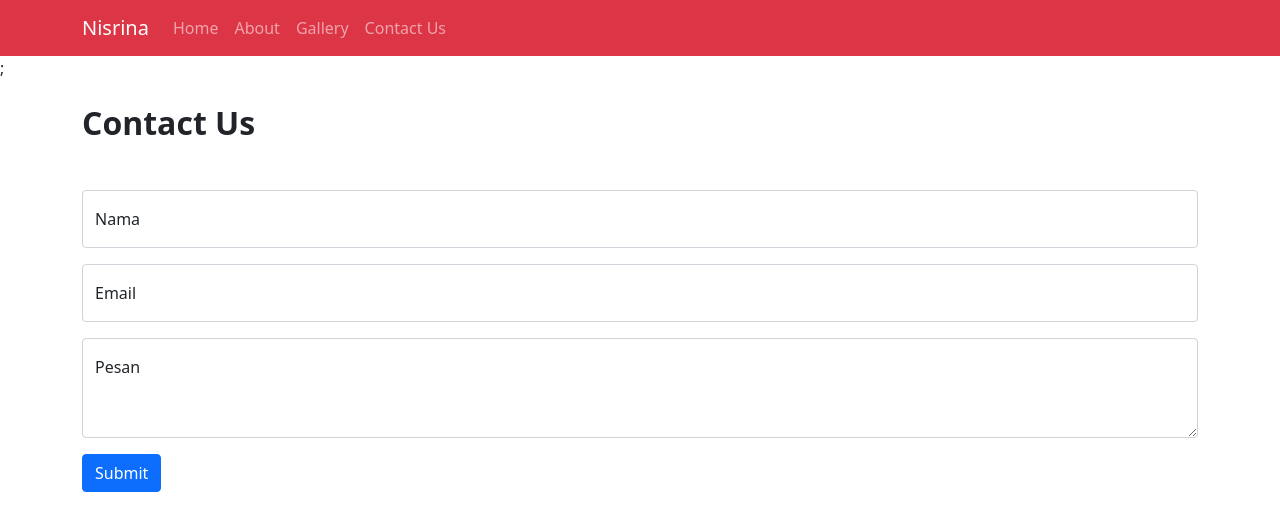
After one commit to NisrinaAmaliaIf/01-Laravel-KK4A, a Laravel app: template resources/views/contacts.blade.php in a window 1280 px wide. The commit adds this page. Shown: the top 531 px of the page. Run offline with Laravel 8, Linux system fonts and the light colour scheme; the template is opened without the code that fills it, so the values that code supplies are empty.

Commit message:
praktik modul 3 nisrina

```diff
--- /dev/null
+++ b/resources/views/contacts.blade.php
@@ -0,0 +1,27 @@
+@extends('layouts.main')
+@section ('container')
+    <div class= "title-top mb-5">
+    <h2 class= "fw-bold">Contact Us</h2>
+</div>
+
+<form>
+  <div class="form-floating mb-3">
+    <input type="text" class="form-control" id="inputname" placeholder="Nama">
+    <label for="inputname">Nama</label>
+  </div>
+
+  <div class="form-floating mb-3">
+    <input type="email" class="form-control" id="inputemail" placeholder="Email">
+    <label for="inputemail">Email</label>
+  </div>
+
+  <div class="form-floating mb-3">
+    <textarea class="form-control" placeholder="Tinggalkan pesan disini" id="floatingTextarea2" style="height: 100px"></textarea>
+    <label for="floatingTextarea2">Pesan</label>
+</div>
+
+
+  <button type="submit" class="btn btn-primary">Submit</button>
+</form>
+
+@endsection
--- a/resources/views/partials/navbar.blade.php
+++ b/resources/views/partials/navbar.blade.php
@@ -19,6 +19,10 @@
           <a class="nav-link {{ ($title === 'Gallery') ? 'active' : '' }}" href="/gallery">Gallery</a>
         </li>
 
+        <li class="nav-item">
+          <a class="nav-link {{ ( $title === 'Contacts') ? 'active' : '' }}" href="/contacts">Contact Us</a>
+        </li>
+
       </ul>
     </div>
   </div>
--- a/routes/web.php
+++ b/routes/web.php
@@ -1,7 +1,7 @@
 <?php
 
 use Illuminate\Support\Facades\Route;
-
+use App\Http\Controllers\ContactController;
 /*
 |--------------------------------------------------------------------------
 | Web Routes
@@ -33,3 +33,11 @@
     "title" => "Gallery",
     ]);
 });
+
+Route::get('/contacts', function (){
+    return view('contacts', [
+        "title" => "Contacts"
+    ]);
+});
+
+Route::resource('/contacts', ContactController::class);
```
Also changed, not shown: app/Http/Controllers/ContactController.php (added, +86 -0 lines), resources/views/home.blade.php (line endings or trailing spaces).
